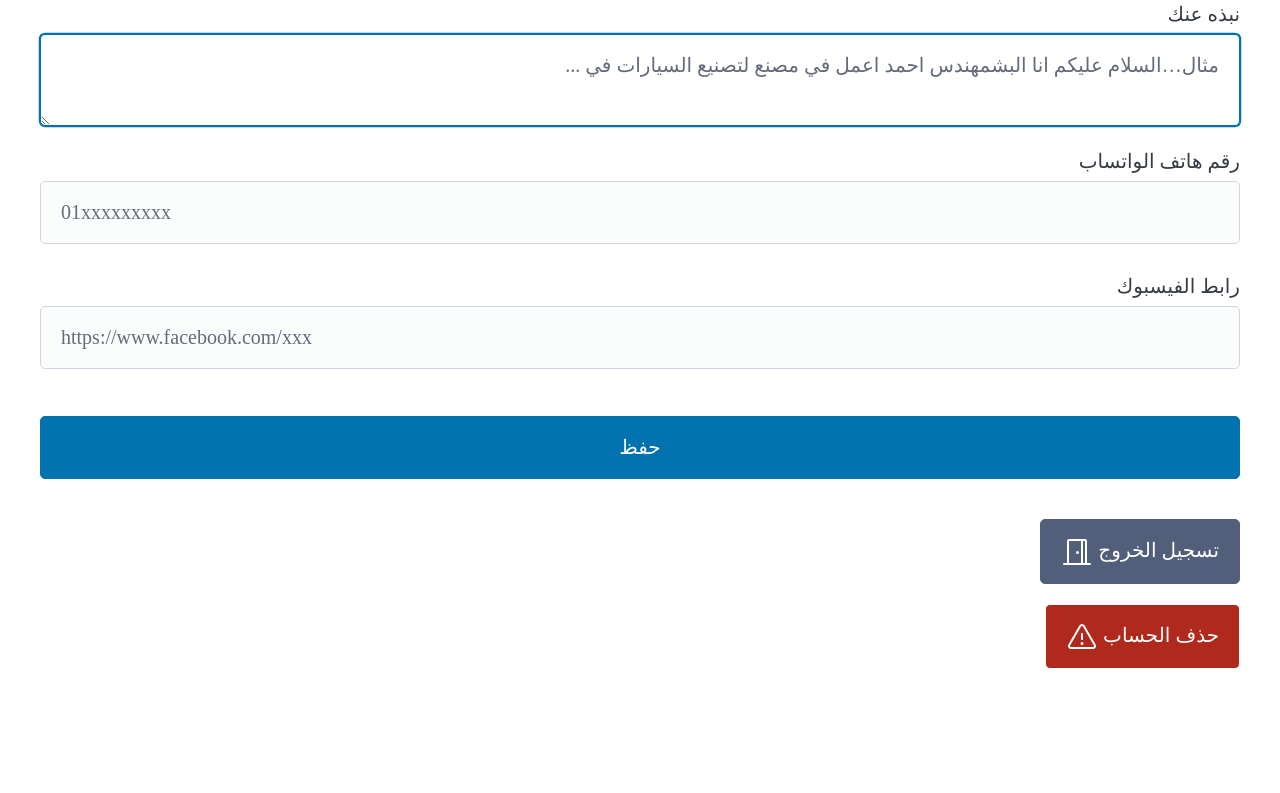
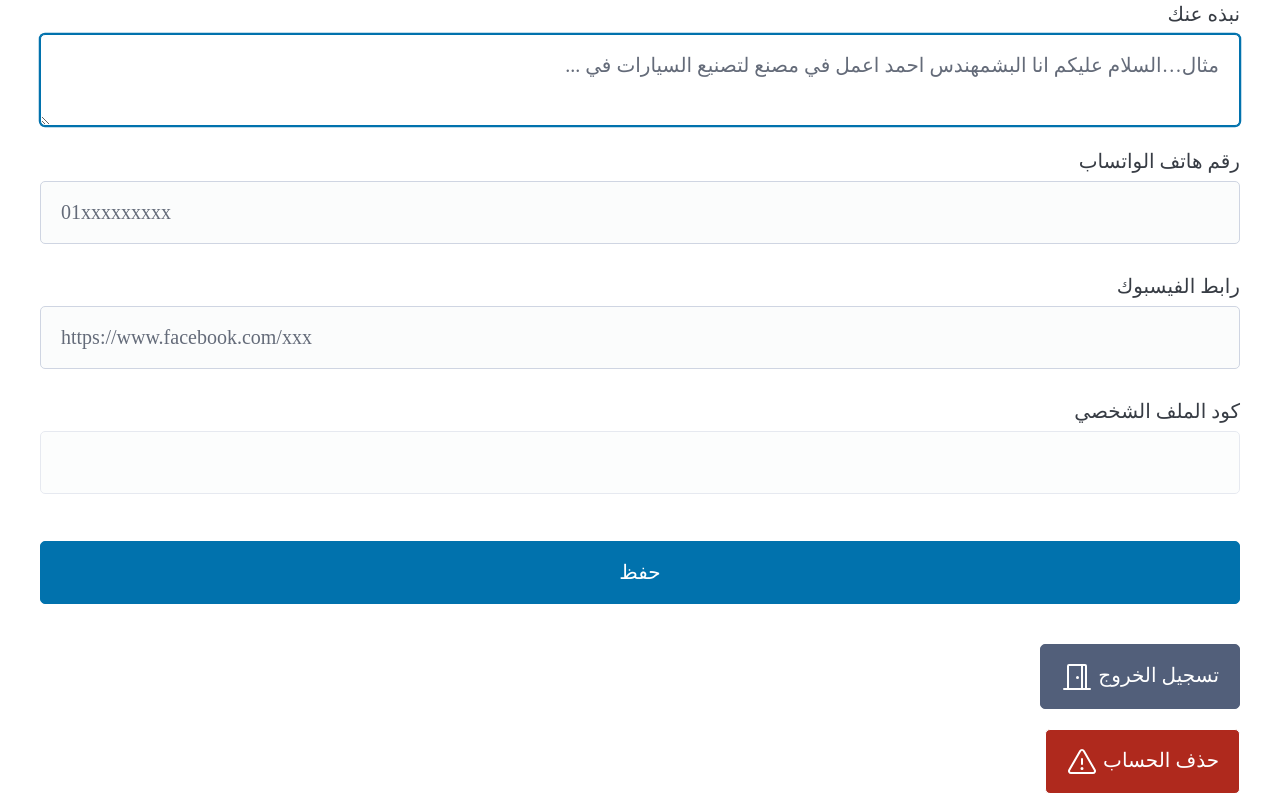
Before and after one commit to omar-hossam/noqta-platform, a Flask app: template templates/settings.html in a window 1280 px wide. Shown: the part 21-814 px from the top of the page. Before the commit the page ends 690 px from the top, so only its background shows below. Run offline with Flask 3, Linux system fonts and the light colour scheme; the template is opened without the code that fills it, so the values that code supplies are empty; some web fonts are replaced.

Commit message:
feat: add profile_id in settings page to easily find it

```diff
--- a/routes/front.py
+++ b/routes/front.py
@@ -65,7 +65,7 @@ def settings():
         if session['user_id']:
             db = get_db()
             user_id = session['user_id']
-            user = db.execute("SELECT id, bio, whatsapp_number, facebook_link FROM users WHERE id = ?", (user_id,)).fetchone()
+            user = db.execute("SELECT id, bio, whatsapp_number, facebook_link, streak, xp, profile_id FROM users WHERE id = ?", (user_id,)).fetchone()
 
             db.close()
             return render_template('settings.html', show_user_nav=True, user=user, user_streak=user['streak'], user_xp=user['xp'])
--- a/templates/settings.html
+++ b/templates/settings.html
@@ -39,6 +39,11 @@ Delete Account Button (with confirmation modal)
         <input type="url" id="facebook-link" name="facebook-link" value="{{ user['facebook_link'] }}" dir="ltr" placeholder="https://www.facebook.com/xxx">
       </label>
 
+      <label for="profile-id">
+        كود الملف الشخصي
+        <input type="text" id="profile-id" value="{{ user['profile_id'] }}" dir="ltr" disabled>
+      </label>
+
     </fieldset>
     <input type="submit" value="حفظ">
   </form>
```
